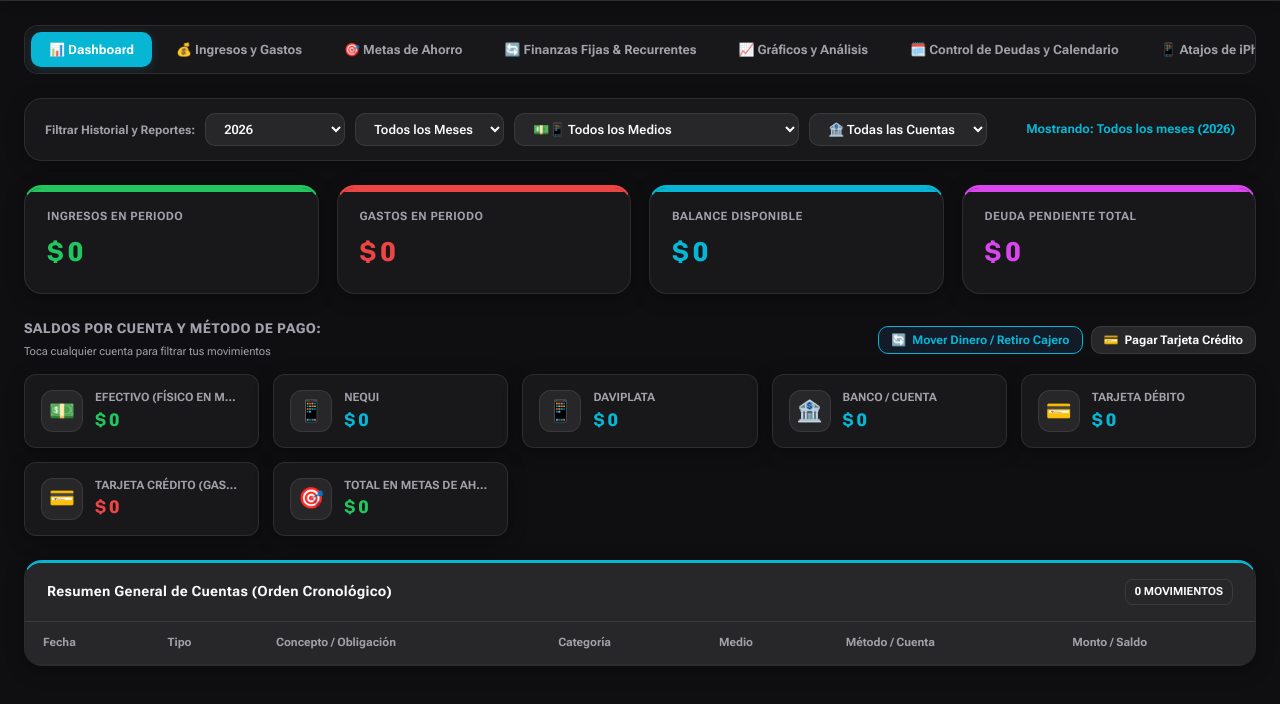
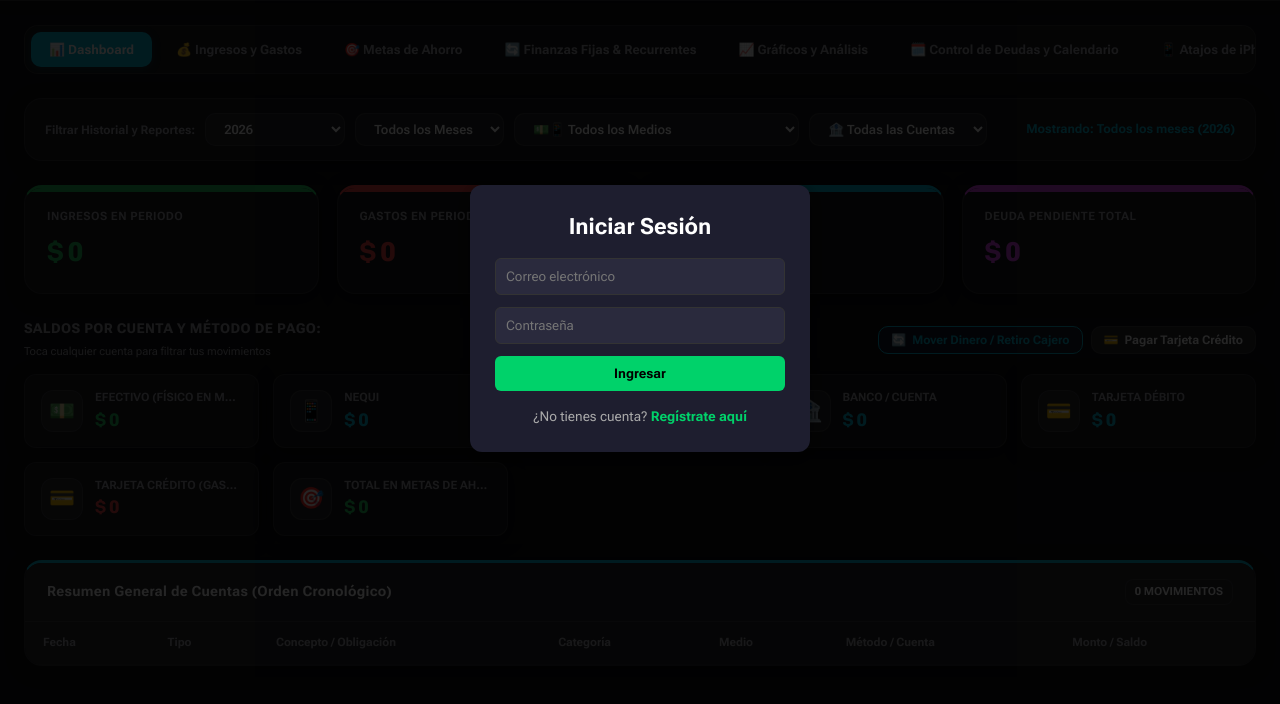
Before and after one commit to Saomoff21/Ahorros, a website with bundled scripts: page index.html in a window 1280 px wide. Shown: the part 82-786 px from the top of the page. Built offline with nearby package versions, Linux system fonts and the light colour scheme; no server answers; files whose address does not match are found by name.

Commit message:
Add authentication modal to index.html

```diff
--- a/index.html
+++ b/index.html
@@ -27,6 +27,22 @@
   <script src="https://cdn.jsdelivr.net/npm/chart.js"></script>
 </head>
 <body>
+  <!-- Modal de Autenticación / Login -->
+<div id="auth-modal" style="position: fixed; top: 0; left: 0; width: 100%; height: 100%; background: rgba(0,0,0,0.85); display: flex; align-items: center; justify-content: center; z-index: 9999;">
+  <div style="background: #1e1e2f; color: #fff; padding: 25px; border-radius: 12px; width: 340px; text-align: center; box-shadow: 0 4px 20px rgba(0,0,0,0.5);">
+    <h2 id="auth-title" style="margin-bottom: 15px; font-size: 1.4rem;">Iniciar Sesión</h2>
+    <form id="auth-form" style="display: flex; flex-direction: column; gap: 12px;">
+      <input type="text" id="auth-username" placeholder="Nombre de usuario" style="display: none; padding: 10px; border-radius: 6px; border: 1px solid #333; background: #2a2a3d; color: #fff;" />
+      <input type="email" id="auth-email" placeholder="Correo electrónico" required style="padding: 10px; border-radius: 6px; border: 1px solid #333; background: #2a2a3d; color: #fff;" />
+      <input type="password" id="auth-password" placeholder="Contraseña" required style="padding: 10px; border-radius: 6px; border: 1px solid #333; background: #2a2a3d; color: #fff;" />
+      <button type="submit" id="auth-btn" style="padding: 10px; border-radius: 6px; border: none; background: #00d26a; color: #000; font-weight: bold; cursor: pointer;">Ingresar</button>
+    </form>
+    <p style="margin-top: 15px; font-size: 0.85rem; color: #aaa;">
+      <span id="auth-switch-text">¿No tienes cuenta?</span>
+      <a href="#" id="auth-switch-btn" style="color: #00d26a; text-decoration: none; font-weight: bold;">Regístrate aquí</a>
+    </p>
+  </div>
+</div>
 
   <!-- HEADER MODERNO Y ELEGANTE -->
   <header class="app-header">
```
